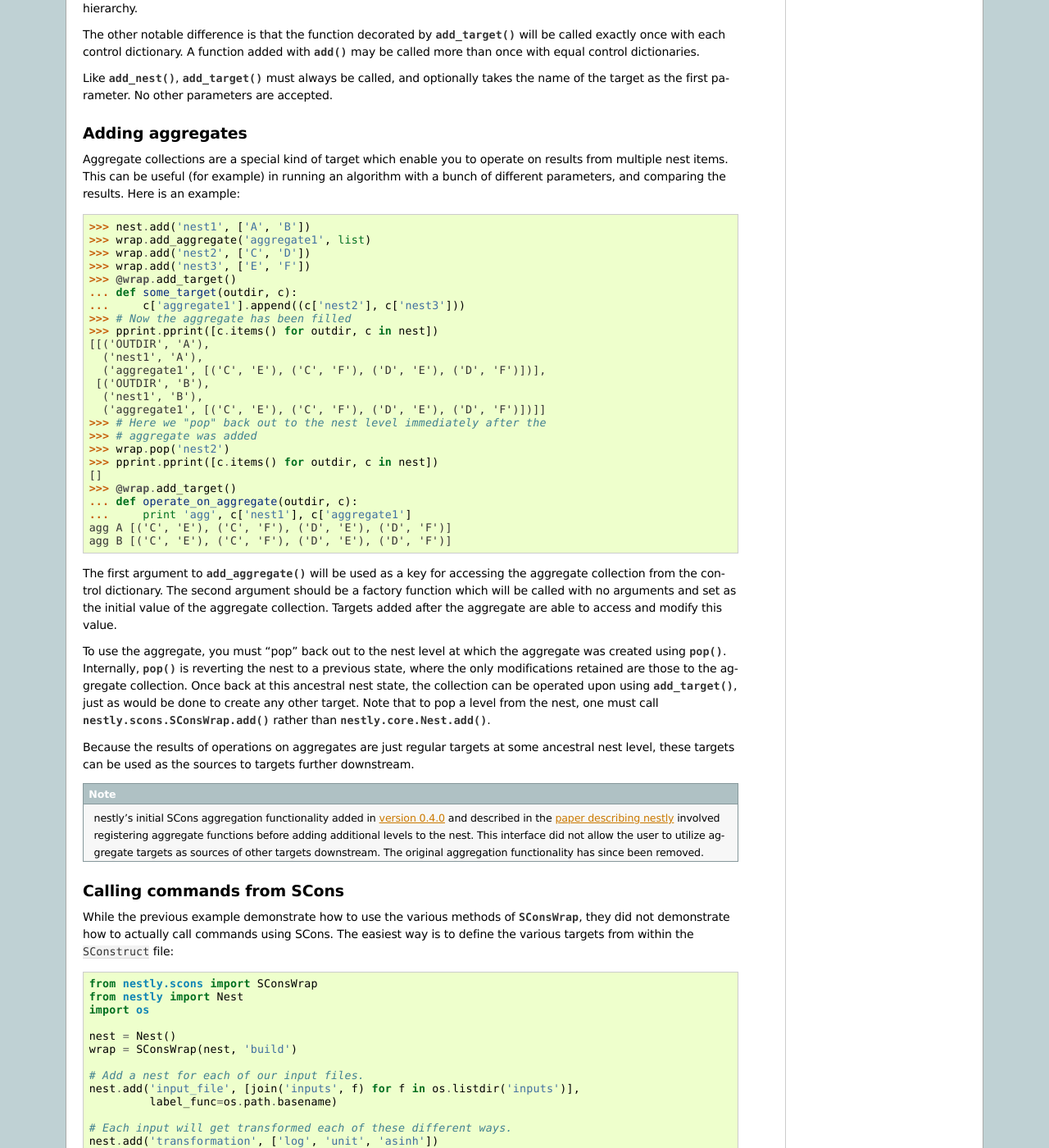
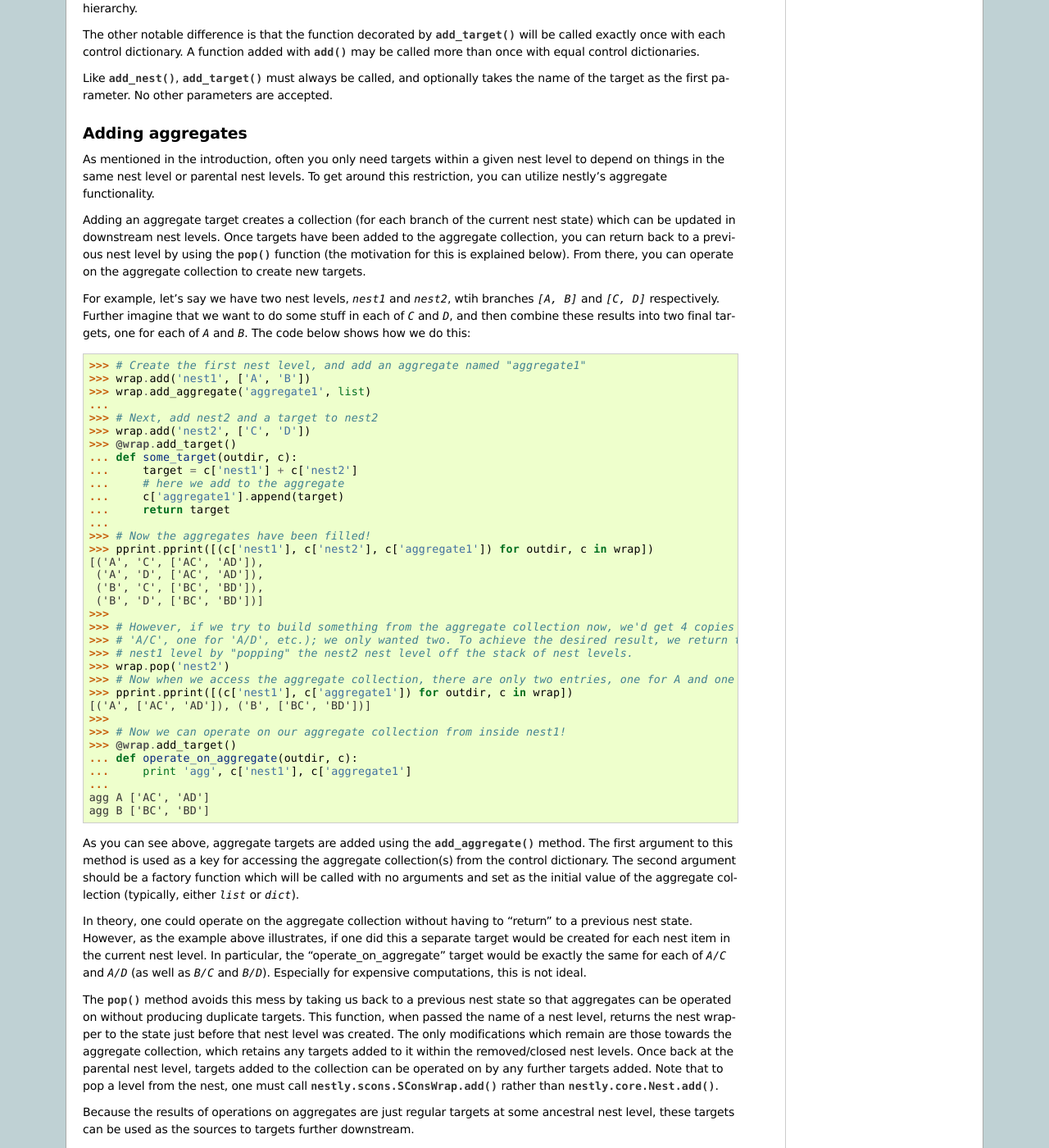
Before and after one commit to fhcrc/nestly, a Sphinx documentation site: the page built from docs/scons.rst, in a window 1280 px wide and 1400 px high, scrolled down 2178 px. Shown: the whole window at 82% size. Built offline with Sphinx 7.4.7, drawn with Linux system fonts in a browser that asks for light colours; some of the changed text lies outside the part shown.

Commit message:
Much rehashing of aggregation docs; generally more detailed and with more motivation explanations. doctests also passing.

```diff
--- a/docs/scons.rst
+++ b/docs/scons.rst
@@ -167,62 +167,77 @@ other parameters are accepted.
 Adding aggregates
 =================
 
-Aggregate collections are a special kind of target which enable you to operate
-on results from multiple nest items. This can be useful (for example) in running
-an algorithm with a bunch of different parameters, and comparing the results.
-Here is an example:
+As mentioned in the introduction, often you only need targets within a given nest level to depend on things in the same nest level or parental nest levels.
+To get around this restriction, you can utilize nestly's aggregate functionality.
+
+Adding an aggregate target creates a collection (for each branch of the current nest state) which can be updated in downstream nest levels.
+Once targets have been added to the aggregate collection, you can return back to a previous nest level by using the :meth:`~SConsWrap.pop` function (the motivation for this is explained below).
+From there, you can operate on the aggregate collection to create new targets.
+
+For example, let's say we have two nest levels, `nest1` and `nest2`, wtih branches `[A, B]` and `[C, D]` respectively.
+Further imagine that we want to do some stuff in each of `C` and `D`, and then combine these results into two final targets, one for each of `A` and `B`.
+The code below shows how we do this:
 
 .. doctest:: n4
 
-    >>> nest.add('nest1', ['A', 'B'])
+    >>> # Create the first nest level, and add an aggregate named "aggregate1"
+    >>> wrap.add('nest1', ['A', 'B'])
     >>> wrap.add_aggregate('aggregate1', list)
+    ...
+    >>> # Next, add nest2 and a target to nest2
     >>> wrap.add('nest2', ['C', 'D'])
-    >>> wrap.add('nest3', ['E', 'F'])
     >>> @wrap.add_target()
     ... def some_target(outdir, c):
-    ...     c['aggregate1'].append((c['nest2'], c['nest3']))
-    >>> # Now the aggregate has been filled
-    >>> pprint.pprint([c.items() for outdir, c in nest])
-    [[('OUTDIR', 'A'),
-      ('nest1', 'A'),
-      ('aggregate1', [('C', 'E'), ('C', 'F'), ('D', 'E'), ('D', 'F')])],
-     [('OUTDIR', 'B'),
-      ('nest1', 'B'),
-      ('aggregate1', [('C', 'E'), ('C', 'F'), ('D', 'E'), ('D', 'F')])]]
-    >>> # Here we "pop" back out to the nest level immediately after the
-    >>> # aggregate was added
+    ...     target = c['nest1'] + c['nest2']
+    ...     # here we add to the aggregate
+    ...     c['aggregate1'].append(target)
+    ...     return target
+    ...
+    >>> # Now the aggregates have been filled!
+    >>> pprint.pprint([(c['nest1'], c['nest2'], c['aggregate1']) for outdir, c in wrap])
+    [('A', 'C', ['AC', 'AD']),
+     ('A', 'D', ['AC', 'AD']),
+     ('B', 'C', ['BC', 'BD']),
+     ('B', 'D', ['BC', 'BD'])]
+    >>>
+    >>> # However, if we try to build something from the aggregate collection now, we'd get 4 copies (one for
+    >>> # 'A/C', one for 'A/D', etc.); we only wanted two. To achieve the desired result, we return to the
+    >>> # nest1 level by "popping" the nest2 nest level off the stack of nest levels.
     >>> wrap.pop('nest2')
-    >>> pprint.pprint([c.items() for outdir, c in nest])
-    []
+    >>> # Now when we access the aggregate collection, there are only two entries, one for A and one for B:
+    >>> pprint.pprint([(c['nest1'], c['aggregate1']) for outdir, c in wrap])
+    [('A', ['AC', 'AD']), ('B', ['BC', 'BD'])]
+    >>>
+    >>> # Now we can operate on our aggregate collection from inside nest1!
     >>> @wrap.add_target()
     ... def operate_on_aggregate(outdir, c):
     ...     print 'agg', c['nest1'], c['aggregate1']
-    agg A [('C', 'E'), ('C', 'F'), ('D', 'E'), ('D', 'F')]
-    agg B [('C', 'E'), ('C', 'F'), ('D', 'E'), ('D', 'F')]
+    ...
+    agg A ['AC', 'AD']
+    agg B ['BC', 'BD']
 
-The first argument to :meth:`~SConsWrap.add_aggregate` will be used as a key for
-accessing the aggregate collection from the control dictionary. The second
-argument should be a factory function which will be called with no arguments
-and set as the initial value of the aggregate collection. Targets added after
-the aggregate are able to access and modify this value.
+As you can see above, aggregate targets are added using the :meth:`~SConsWrap.add_aggregate` method.
+The first argument to this method is used as a key for accessing the aggregate collection(s) from the control dictionary.
+The second argument should be a factory function which will be called with no arguments and set as the initial value of the aggregate collection (typically, either `list` or `dict`).
 
-To use the aggregate, you must "pop" back out to the nest level at which the
-aggregate was created using :meth:`~SConsWrap.pop`. Internally,
-:meth:`~SConsWrap.pop` is reverting the nest to a previous state, where the
-only modifications retained are those to the aggregate collection. Once back
-at this ancestral nest state, the collection can be operated upon using
-:meth:`~SConsWrap.add_target`, just as would be done to create any other target.
+In theory, one could operate on the aggregate collection without having to "return" to a previous nest state.
+However, as the example above illustrates, if one did this a separate target would be created for each nest item in the current nest level.
+In particular, the "operate_on_aggregate" target would be exactly the same for each of `A/C` and `A/D` (as well as `B/C` and `B/D`).
+Especially for expensive computations, this is not ideal.
+
+The :meth:`~SConsWrap.pop` method avoids this mess by taking us back to a previous nest state so that aggregates can be operated on without producing duplicate targets.
+This function, when passed the name of a nest level, returns the nest wrapper to the state just before that nest level was created.
+The only modifications which remain are those towards the aggregate collection, which retains any targets added to it within the removed/closed nest levels.
+Once back at the parental nest level, targets added to the collection can be operated on by any further targets added.
 Note that to pop a level from the nest, one must call :meth:`nestly.scons.SConsWrap.add` rather than :meth:`nestly.core.Nest.add`.
 
-Because the results of operations on aggregates are just regular targets at
-some ancestral nest level, these targets can be used as the sources to targets
-further downstream.
+Because the results of operations on aggregates are just regular targets at some ancestral nest level, these targets can be used as the sources to targets further downstream.
 
 .. note ::
 
   nestly's initial SCons aggregation functionality added in `version 0.4.0 <https://github.com/fhcrc/nestly/tree/0.4.0>`_ and described in the `paper describing nestly <http://dx.doi.org/doi:10.1093/bioinformatics/bts696>`_ involved registering aggregate functions before adding additional levels to the nest.
   This interface did not allow the user to utilize aggregate targets as sources of other targets downstream.
-  The original aggregation functionality has since been removed.
+  The original aggregation functionality has since been removed in favor of that described above.
 
 Calling commands from SCons
 ===========================
```
